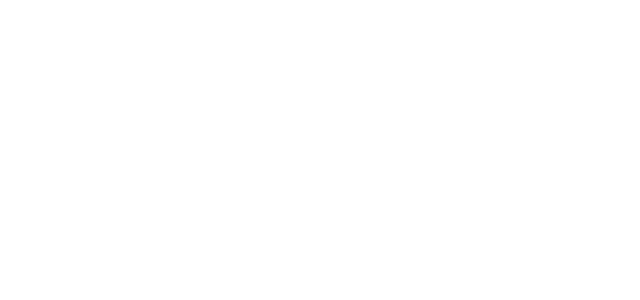
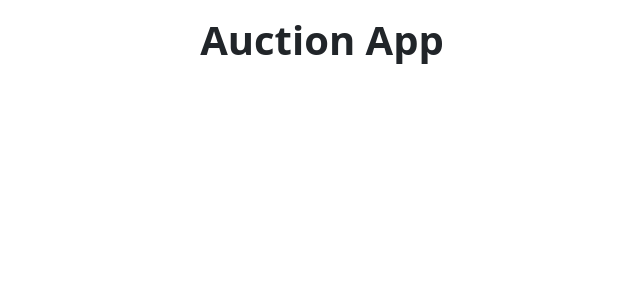
Before and after one commit to OskarProgrammer/AuctionAPP, a React (Vite) app: page / in a window 1280 px wide. Shown: the top 300 px of the page, without its empty margins (334-974 px from the left). Built offline with nearby package versions, Linux system fonts and the light colour scheme.

Commit message:
Creating router provider with router, new routes: '/'

```diff
--- a/src/App.jsx
+++ b/src/App.jsx
@@ -1,10 +1,37 @@
+//importing functions from react
+import { useEffect, useState } from 'react'
+
+//importing styles
 import './App.css'
+
+//importing bootstrap
+import 'bootstrap/dist/css/bootstrap.css'
+import { createBrowserRouter, createRoutesFromElements, Route, RouterProvider } from 'react-router-dom'
+
+//importing layouts
+import {MainLayout} from "./Layouts/MainLayout/MainLayout"
+
+//creating routes
+const router = createBrowserRouter(createRoutesFromElements(
+  <Route path="/" element={<MainLayout/>}>
+
+  </Route>
+))
 
 function App() {
 
+  // useEffect(()=>{
+  //   const interval = setInterval(() => {
+  //     setCounter(counter+=1)
+  //   }, 1000);
+
+  //   return () => clearInterval(interval);
+  // })
+
   return (
     <>
-
+      {/* setting router provider with router */}
+      <RouterProvider router={router}/>
     </>
   )
 }
```
